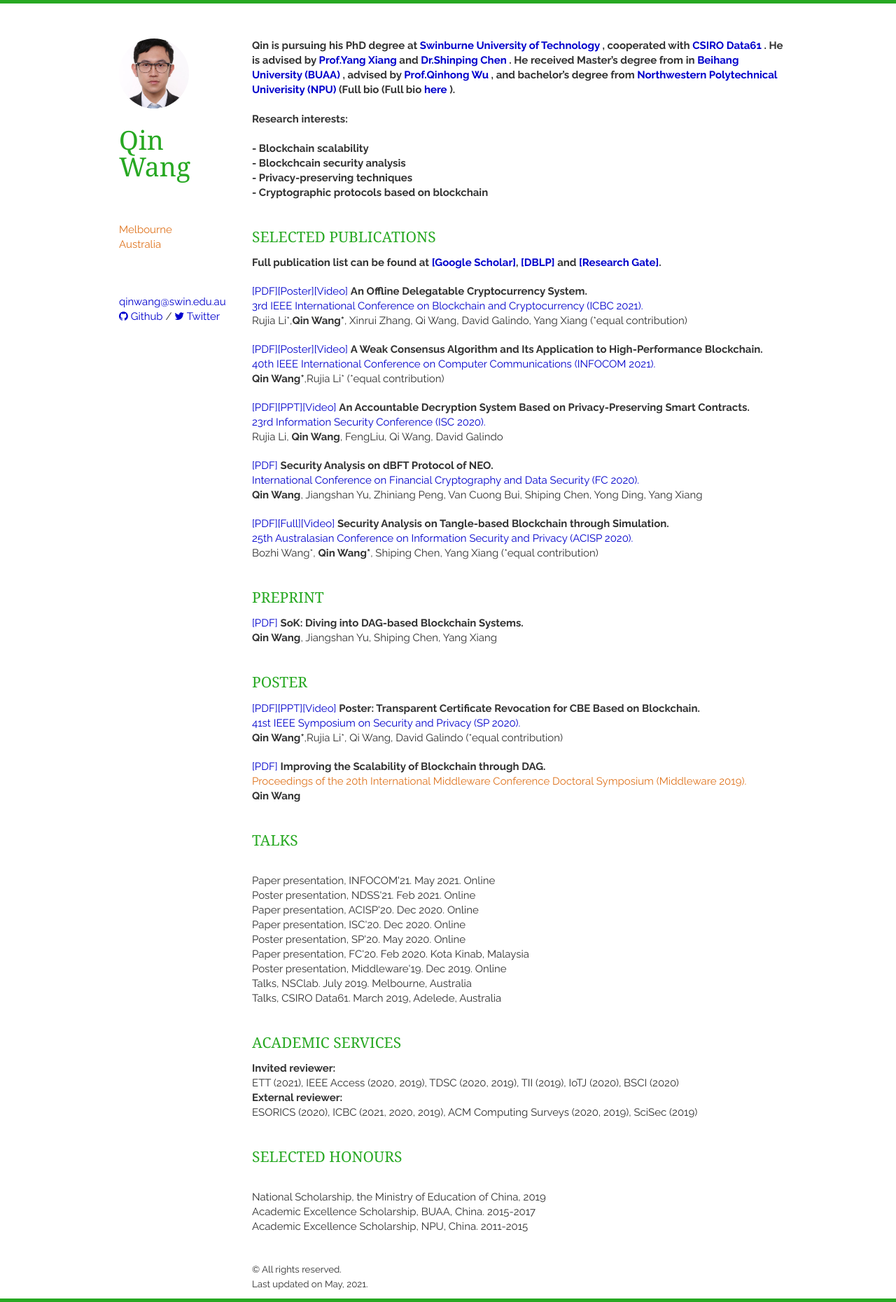
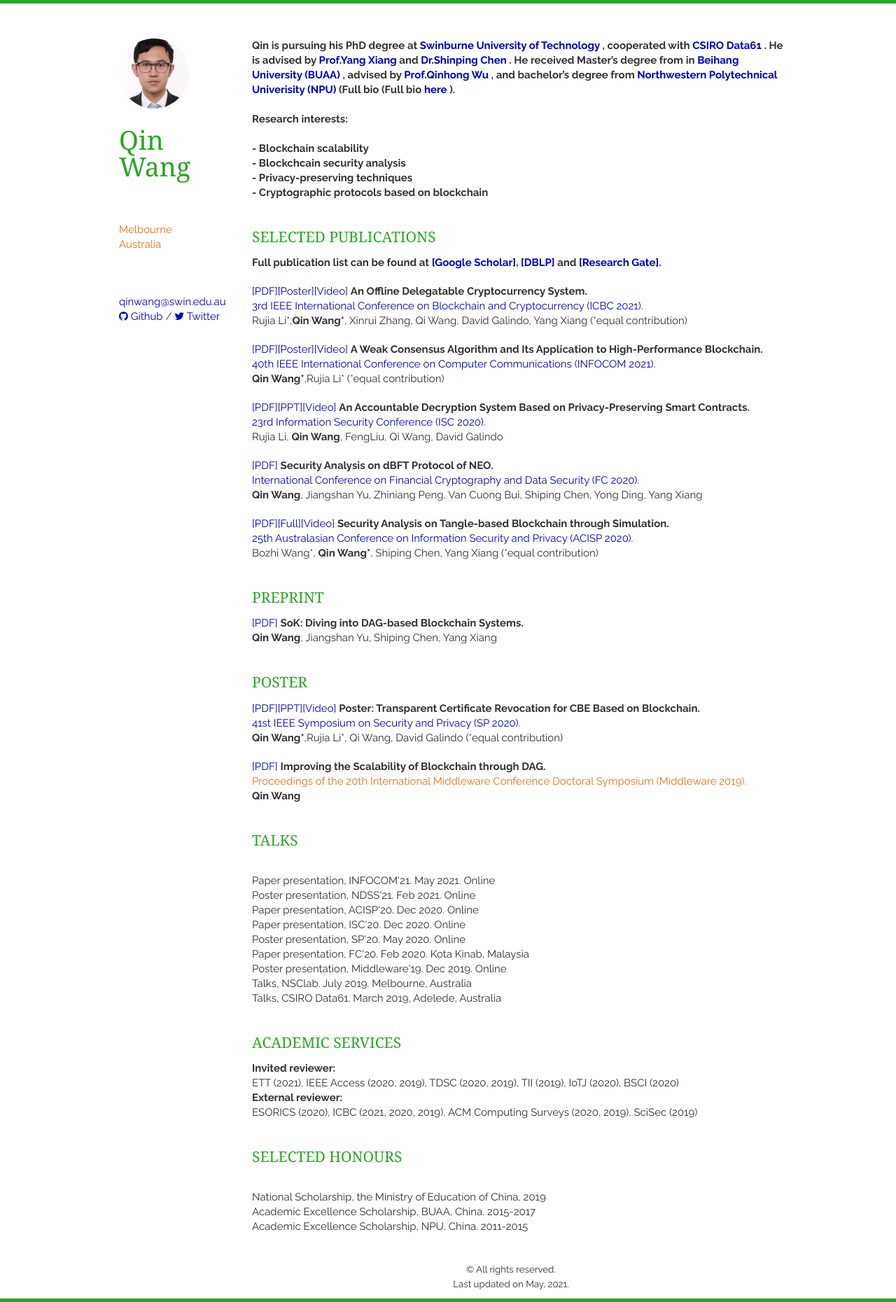
Before and after one commit to AaronWang-git/qinwang-git.github.io, a Jekyll site: the page built from index.html, in a window 1280 px wide. Shown: the whole page at 70% size. Built offline with Jekyll 4.4.1, drawn with Linux system fonts in a browser that asks for light colours; nearby versions of some CDN libraries; the list of posts is cut into pages by our own code.

Commit message:
Update layout.html

```diff
--- a/_layouts/layout.html
+++ b/_layouts/layout.html
@@ -21,10 +21,18 @@
     <!-- <link rel="apple-touch-icon" href="static/img/me-icon-57.png"> -->
     <!-- <link rel="apple-touch-icon" sizes="72x72" href="static/img/me-icon-72.png"> -->
     <!-- <link rel="apple-touch-icon" sizes="114x114" href="static/img/me-icon-114.png"> -->
+
+    <style>
+     .center {
+           text-align: center;
+           }
+     </style>
 </head>
+
+
 <body>
 <div class="container">
-    <header class="three columns">
+   <header class="three columns">
         <img src="{{ site.baseurl }}static/img/pic04.jpeg" class="me">
         <h1>{{ site.name }}</h1>
         <p>
@@ -46,16 +54,18 @@
             <a href="https://github.com/{{ site.github }}"><i class="fa fa-github"></i> Github</a> /
             <a href="https://twitter.com/{{ site.twitter }}"><i class="fa fa-twitter"></i> Twitter</a>
         </p>
-    </header>
-    <div class="thirteen columns clearfix">
+   </header>
+
+   <div class="thirteen columns clearfix">
 
         {{ content }}
 
-    <footer class="thirteen columns">
+    <footer class="center">
+    <!-- <footer class="thirteen columns"> -->
         <p>© All rights reserved. <br> Last updated on May, 2021.</p>
     </footer>
     </div>
-</div>
+   </div>
 
 
 <script>
```
